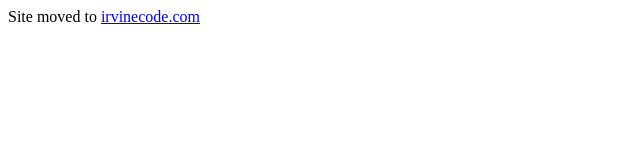
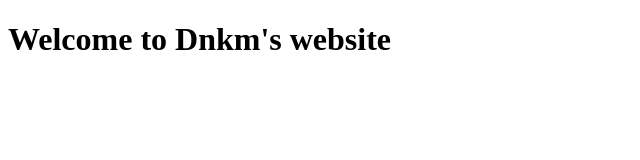
Before and after one commit to dnkm/dnkm.github.io, a plain HTML site: page index.html in a window 1280 px wide. Shown: the whole page, without its empty margins (0-640 px from the left). Drawn offline with Linux system fonts and the light colour scheme.

Commit message:
website init

```diff
--- a/index.html
+++ b/index.html
@@ -1,5 +1,10 @@
+<!DOCTYPE html>
 <html>
-    <body>
-        Site moved to <a href="http://irvinecode.com">irvinecode.com</a>
-    </body>
+
+<head></head>
+
+<body>
+    <h1>Welcome to Dnkm's website</h1>
+</body>
+
 </html>
```
